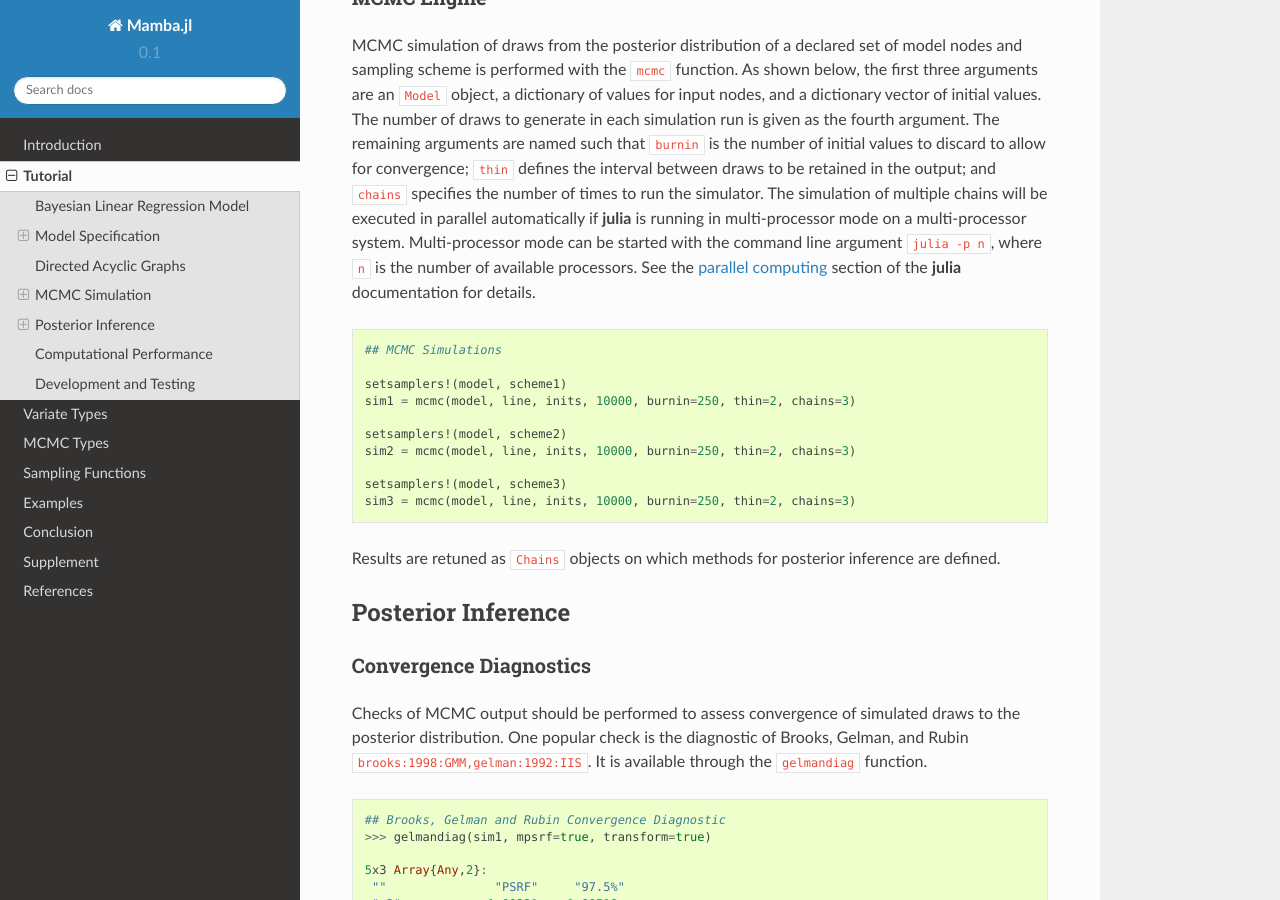
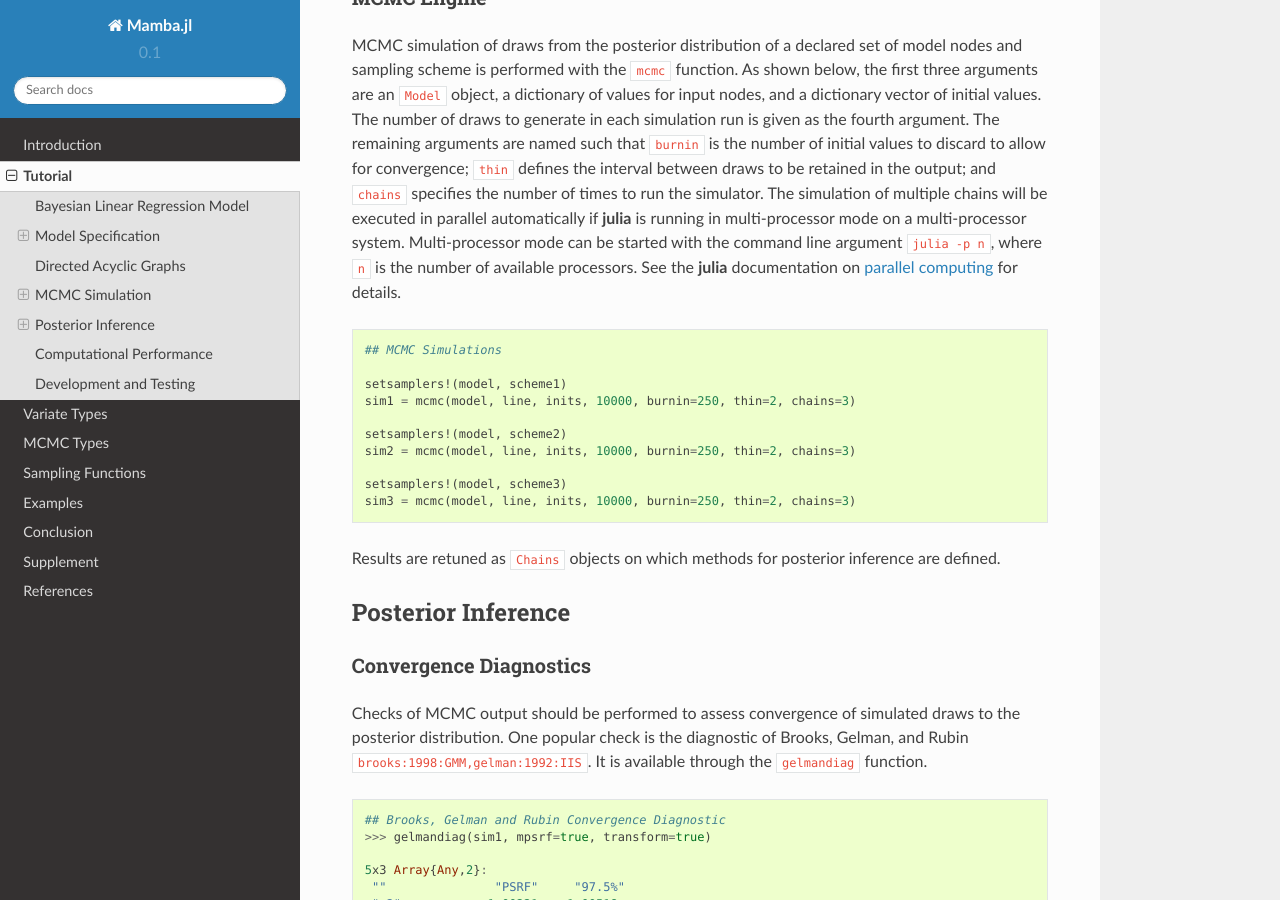
Before and after one commit to brian-j-smith/Mamba.jl, a Sphinx documentation site: the page built from doc/tutorial.rst, in a window 1280 px wide and 900 px high, scrolled down 7031 px. Built offline with Sphinx 7.4.7 and the Read the Docs theme 2.0.0, drawn with Linux system fonts in a browser that asks for light colours; formulas are drawn with MathJax 3; cross-references to code outside the pages are shown as plain code.

Commit message:
Modify julia parallel computing reference.

```diff
--- a/doc/tutorial.rst
+++ b/doc/tutorial.rst
@@ -326,7 +326,7 @@
 MCMC Engine
 ^^^^^^^^^^^
 
-MCMC simulation of draws from the posterior distribution of a declared set of model nodes and sampling scheme is performed with the ``mcmc`` function.  As shown below, the first three arguments are an ``Model`` object, a dictionary of values for input nodes, and a dictionary vector of initial values.  The number of draws to generate in each simulation run is given as the fourth argument.  The remaining arguments are named such that ``burnin`` is the number of initial values to discard to allow for convergence; ``thin`` defines the interval between draws to be retained in the output; and ``chains`` specifies the number of times to run the simulator.  The simulation of multiple chains will be executed in parallel automatically if **julia** is running in multi-processor mode on a multi-processor system.  Multi-processor mode can be started with the command line argument ``julia -p n``, where ``n`` is the number of available processors.  See the `parallel computing <http://julia.readthedocs.org/en/latest/manual/parallel-computing/>`_ section of the **julia** documentation for details.
+MCMC simulation of draws from the posterior distribution of a declared set of model nodes and sampling scheme is performed with the ``mcmc`` function.  As shown below, the first three arguments are an ``Model`` object, a dictionary of values for input nodes, and a dictionary vector of initial values.  The number of draws to generate in each simulation run is given as the fourth argument.  The remaining arguments are named such that ``burnin`` is the number of initial values to discard to allow for convergence; ``thin`` defines the interval between draws to be retained in the output; and ``chains`` specifies the number of times to run the simulator.  The simulation of multiple chains will be executed in parallel automatically if **julia** is running in multi-processor mode on a multi-processor system.  Multi-processor mode can be started with the command line argument ``julia -p n``, where ``n`` is the number of available processors.  See the **julia** documentation on `parallel computing <http://julia.readthedocs.org/en/latest/manual/parallel-computing/>`_ for details.
 
 .. code-block:: julia
 
```
